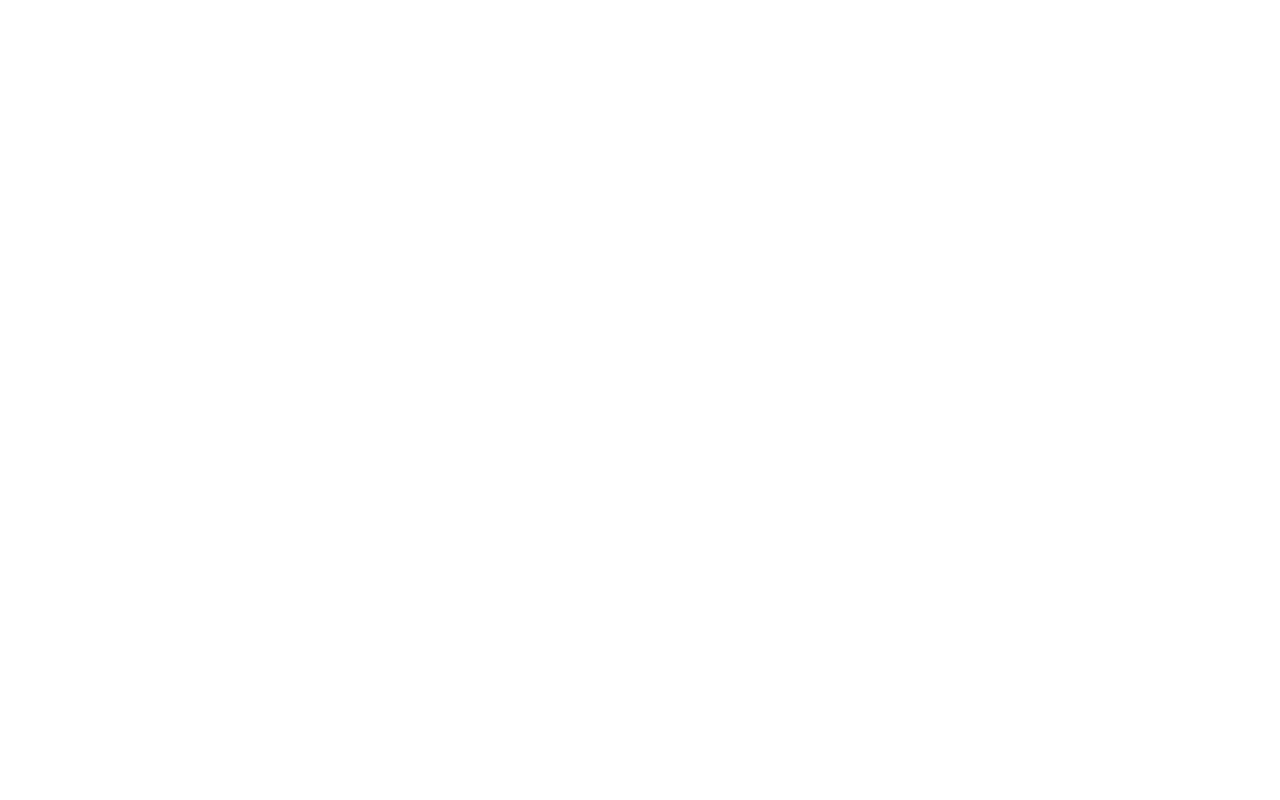
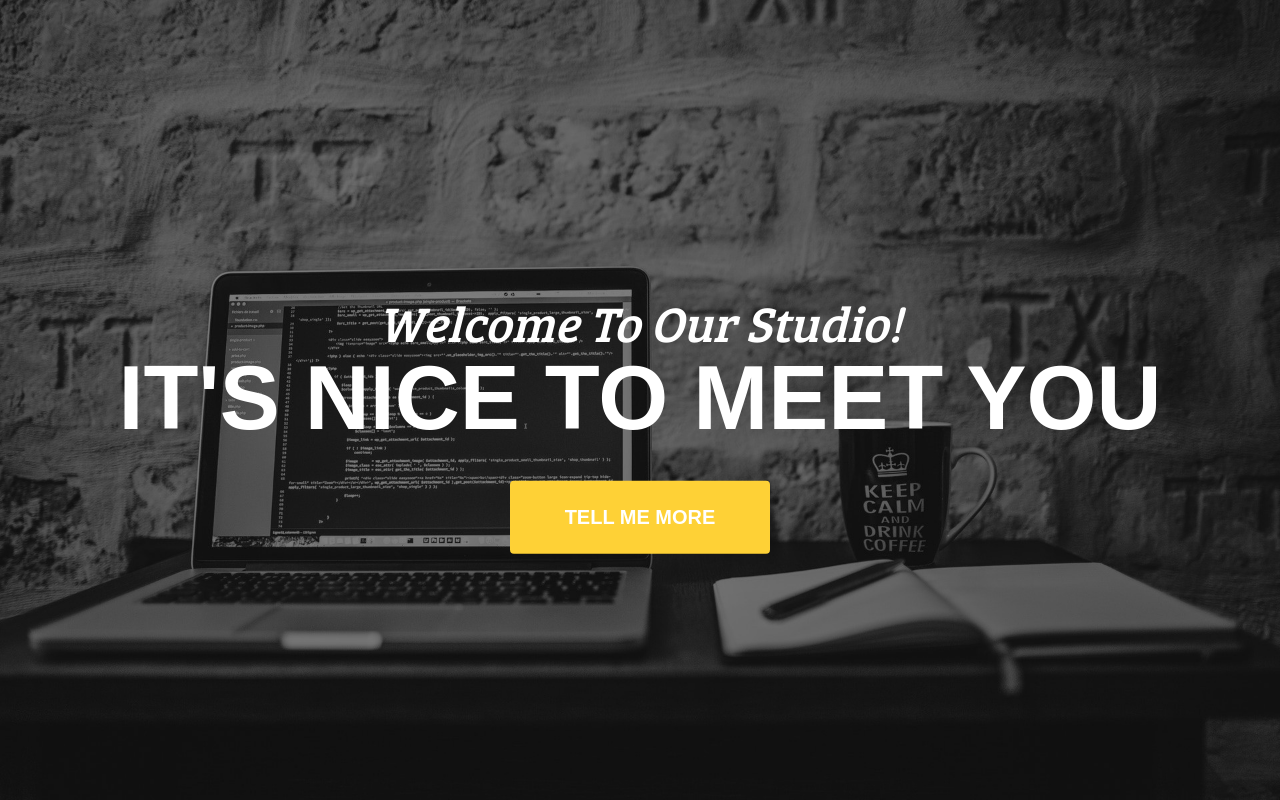
Before and after one commit to RobertCiechowski/zadanie-1-golden, a website: page index.html in a window 1280 px wide. Drawn offline with Linux system fonts and the light colour scheme; a web font is replaced by a local one.

Commit message:
Add Splash section to html and css code

```diff
--- a/index.html
+++ b/index.html
@@ -13,14 +13,21 @@
         <link rel="stylesheet" href="\vendor\bootstrap-grid.css">
         <!-- CSS !-->
         <link rel="stylesheet" href="css\style.css">
+        <!-- Google Fonts -->
+        <link href="https://fonts.googleapis.com/css2?family=Bree+Serif&family=Leckerli+One&family=Palanquin+Dark:wght@400;700&display=swap" rel="stylesheet">
     </head>
 
     <body>
-        <header>
+        <header class="splash">
+            <div class="splash-inner">
+                <div class="conatiner">
+                    <h2>Welcome To Our Studio!</h2>
+                    <h1>IT'S NICE TO MEET YOU</h1>
+                    <button type="button">TELL ME MORE</button>
+                </div>
+            </div>
         </header>
 
-        <main>
-        </main>
 
         <footer>
         </footer>
--- a/sass/style.scss
+++ b/sass/style.scss
@@ -0,0 +1,75 @@
+/* === COLORS ===
+#FED136 - Golden
+#F0F0F0 - Light Grey
+#FFFFFF - White
+#3D3D3D - Dark Grey
+
+=== FONTS ===
+font-family: 'Leckerli One', cursive;
+font-family: 'Palanquin Dark', sans-serif;
+font-family: 'Bree Serif', serif;
+*/
+
+/* ====== Global ====== */
+
+*, *::before, *::after {
+    box-sizing: border-box;
+}
+
+body {
+    margin: 0;
+    padding: 0;
+    text-align: center;
+    background: #FFF;
+    color: #FFFFFF;
+    font-family: 'Palanquin Dark', sans-serif;
+}
+
+/* ====== Navigation ====== */
+
+/* ====== Splash ====== */
+
+.splash {
+    height: 100vh;
+    position: relative;
+    background-image: url(/images/splash.jpg);
+    background-position: center center;
+    background-size: cover;
+}
+
+.splash-inner {
+    position: absolute;
+    width: 100%;
+    top: 50%;
+    left: 50%;
+    transform: translate(-50%, -50%);
+}
+
+.splash h1 {
+    margin-top: -50px;
+    font-size: 90px;
+}
+
+.splash h2 {
+    font-family: 'Bree Serif', serif;
+    font-size: 50px;
+    font-weight: 400;
+    font-style: italic;
+}
+
+.splash button {
+    margin-top: -40px;
+    background: #FED136;
+    font-size: 20px;
+    color: #FFFFFF;
+    border: none;
+    border-radius: 4px;
+    padding: 25px 55px;
+    font-weight: 700;
+}
+
+.splash button:hover {
+    box-shadow: 0 0 20px #FED136;
+    color: #3D3D3D;
+    transition: 0.6s;
+}
```
Also changed, not shown: css/style.css, images/splash.jpg (added), 1 other file.
